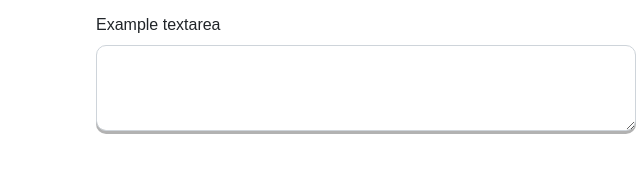
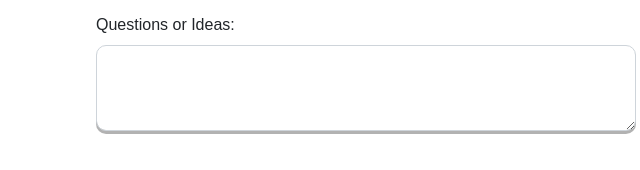
Before and after one commit to dev-cody/BoldInkTattoo, a website: page contact.html in a window 1280 px wide. Shown: the part 578-748 px from the top of the page, 559-1199 px from the left. Drawn offline with nearby package versions, Linux system fonts and the light colour scheme; files whose address does not match are found by name.

Commit message:
corrected some text inside of my form

```diff
--- a/contact.html
+++ b/contact.html
@@ -94,7 +94,7 @@
                                 <input class="form-control" type="email" name="email" id="email" placeholder="johndoe@domain.com">
                             </div>
                             <div class="form-group">
-                                <label for="question">Example textarea</label>
+                                <label for="question">Questions or Ideas:</label>
                                 <textarea class="form-control" id="question" rows="3"></textarea>
                             </div>
                         </form>
```
Also changed, not shown: index.html (+1 -1 lines), dist/contact.html, dist/index.html.
